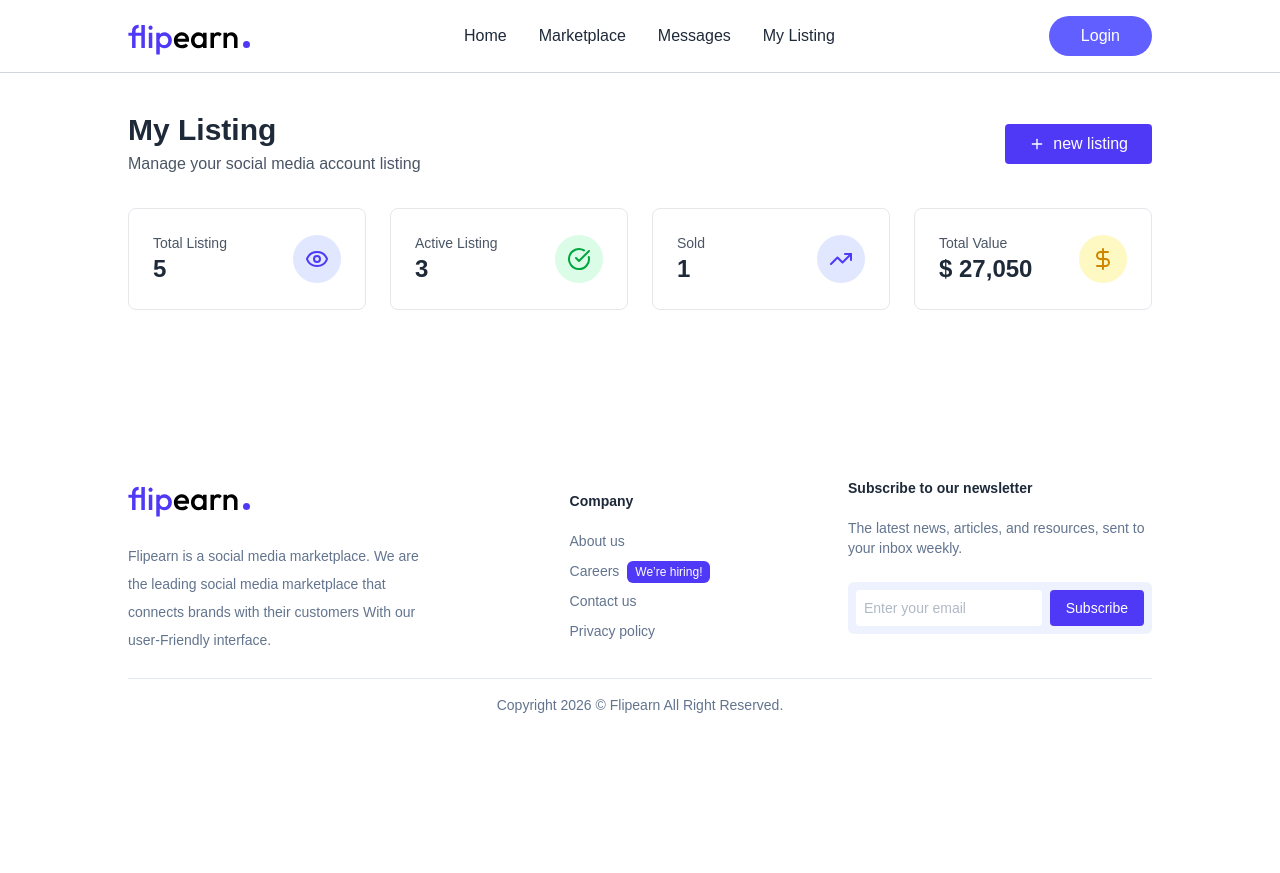
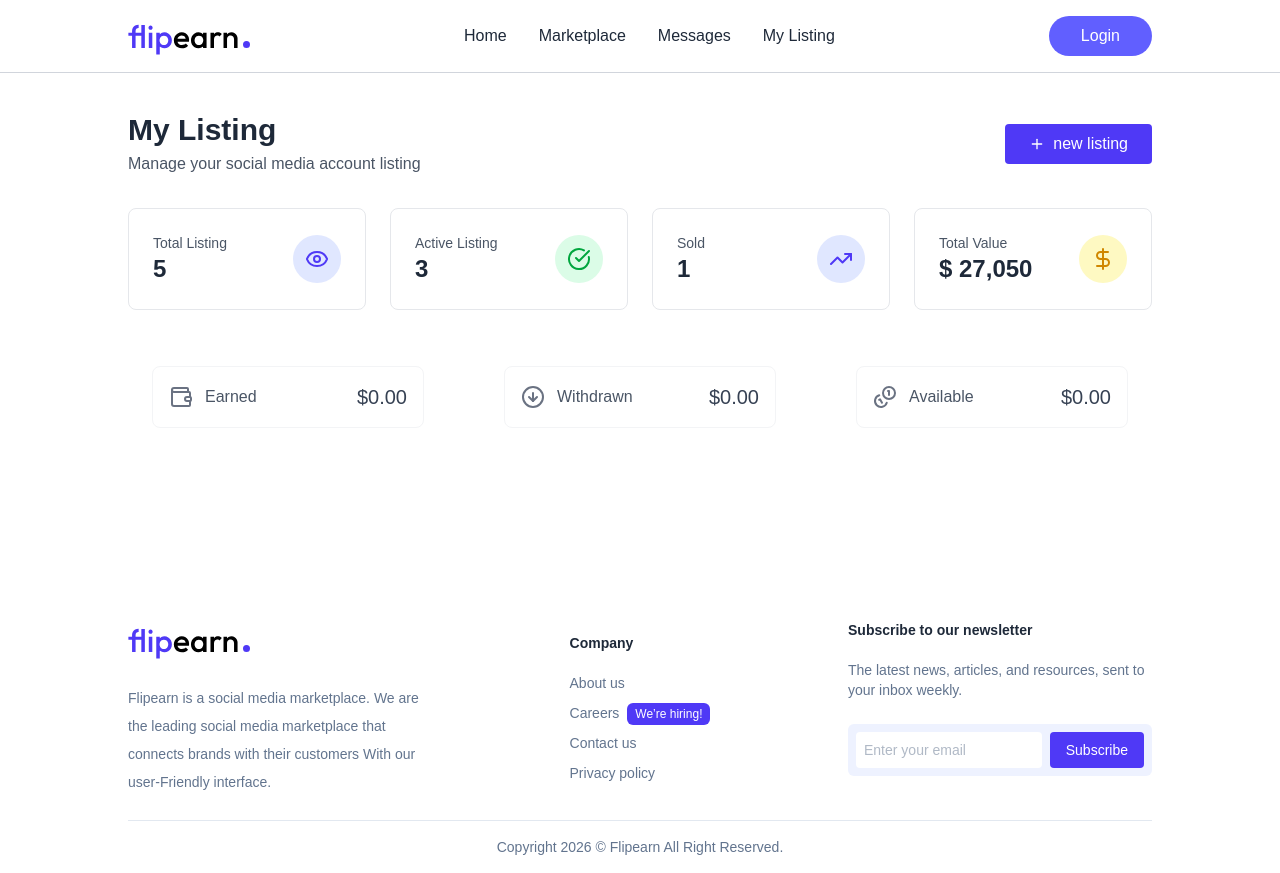
Before and after one commit to yeasin5060/flipEarn, a React (Vite) app in the folder client/: page /my-listing in a window 1280 px wide. Before the commit the page ends 800 px from the top, so only its background shows below. Built offline with nearby package versions, Linux system fonts and the light colour scheme; no server answers.

Commit message:
complete the balance section in mylisting page

```diff
--- a/client/src/pages/MyListings.jsx
+++ b/client/src/pages/MyListings.jsx
@@ -1,7 +1,7 @@
 import React from 'react'
 import { useSelector } from 'react-redux'
 import {useNavigate} from 'react-router-dom'
-import { CheckCircle, DollarSign, Eye, Plus, TrendingUp } from 'lucide-react';
+import { ArrowDownCircleIcon, CheckCircle, CoinsIcon, DollarSign, Eye, Plus, TrendingUp, WalletIcon } from 'lucide-react';
 import StatCard from '../components/StatCard';
 
 const MyListings = () => {
@@ -35,6 +35,27 @@ const MyListings = () => {
 
         <StatCard title='Total Value' value={`${currency} ${totalValue.toLocaleString()}`} icon={<DollarSign className='size-6 text-yellow-600'/>}  color='yellow'/>
       </div>
+      {/*Balance Section */}
+      <div className='flex flex-col sm:flex-row justify-between gap-4 xl:gap-20 p-6 mb-10 bg-white rounded-xl broder border-gray-200'>
+        {
+          [
+            {lable: 'Earned', value: balance.earned, icon: WalletIcon},
+            {lable: 'Withdrawn', value: balance.withdrawn, icon: ArrowDownCircleIcon},
+            {lable: 'Available', value: balance.available, icon: CoinsIcon}
+          ].map((item, index)=>(
+            <div key={index} className='flex flex-1 items-center justify-between p-4 rounded-lg border border-gray-100 cursor-pointer'>
+              <div className='flex items-center gap-3'>
+                <item.icon className='text-gray-500 w-6 h-6'/>
+                <span className='text-gray-600 font-medium'>{item.lable}</span>
+              </div>
+              <span className='text-xl font-medium text-gray-700'>
+                {currency}
+                {item.value.toFixed(2)}
+              </span>
+            </div>
+          ))
+        }
+      </div>
     </div>
   )
 }
```
